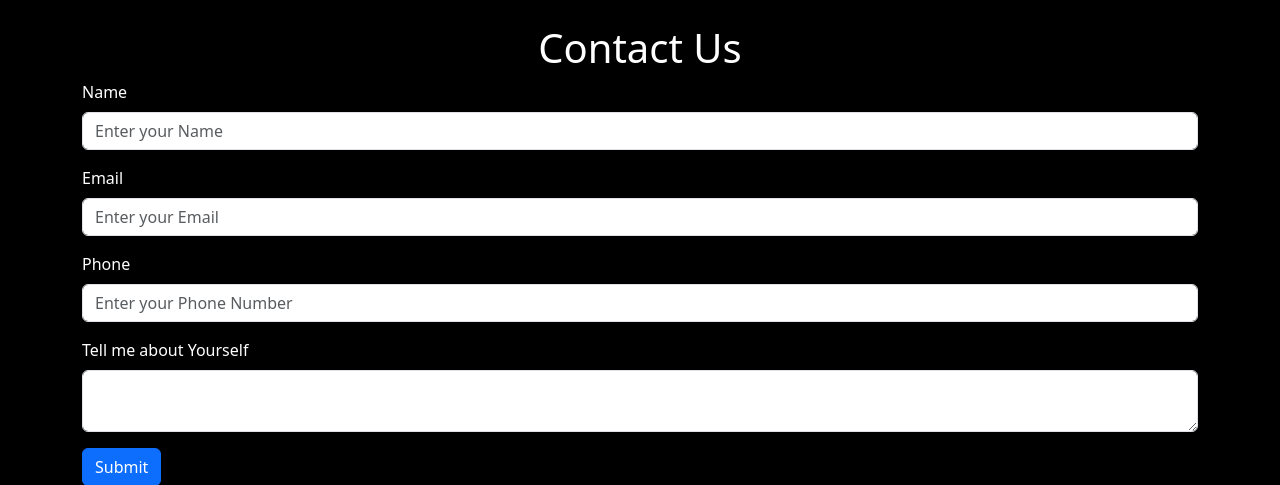
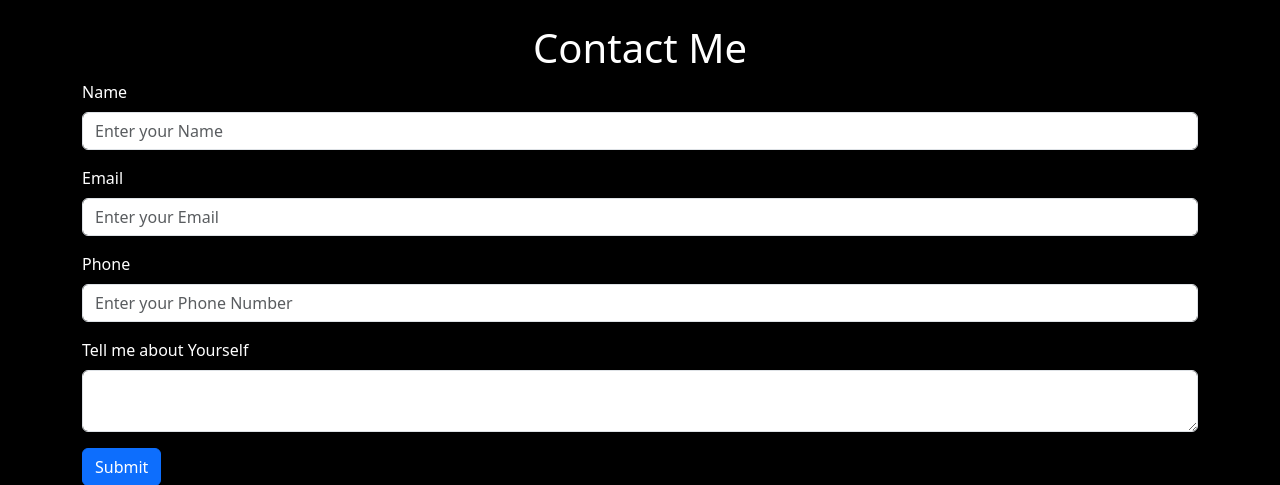
Before and after one commit to Riyaz755/Portfolio, a Django app: page / in a window 1280 px wide. Shown: the part 1267-1752 px from the top of the page. Run offline with Django 4.2, Linux system fonts and the light colour scheme.

Commit message:
Update index.html

```diff
--- a/templates/index.html
+++ b/templates/index.html
@@ -44,7 +44,7 @@
 
                <div class='text-center'>
                 <a class='btn btn-primary' style='margin-left:80px'  href='/#contact'>Contact Me</a>
-                <a class='btn btn-outline-primary my-1 mx-3' target='_blank' rel='noreferrer' href='/static/RiyazCse.pdf'>Resume</a>
+                <a class='btn btn-outline-primary my-1 mx-3' target='_blank' rel='noreferrer' href='/static/RiyazCSE.pdf'>Resume</a>
 
                </div>
 
@@ -103,7 +103,7 @@
         </div>
 
         <div class="container mb-3 pt-4" >
-            <h1 class="text-center white" style='color:white'>Contact Us</h1>
+            <h1 class="text-center white" style='color:white'>Contact Me</h1>
             <form method="POST" action="/">
                 {% csrf_token %}
                 <div class="mb-3">
```
